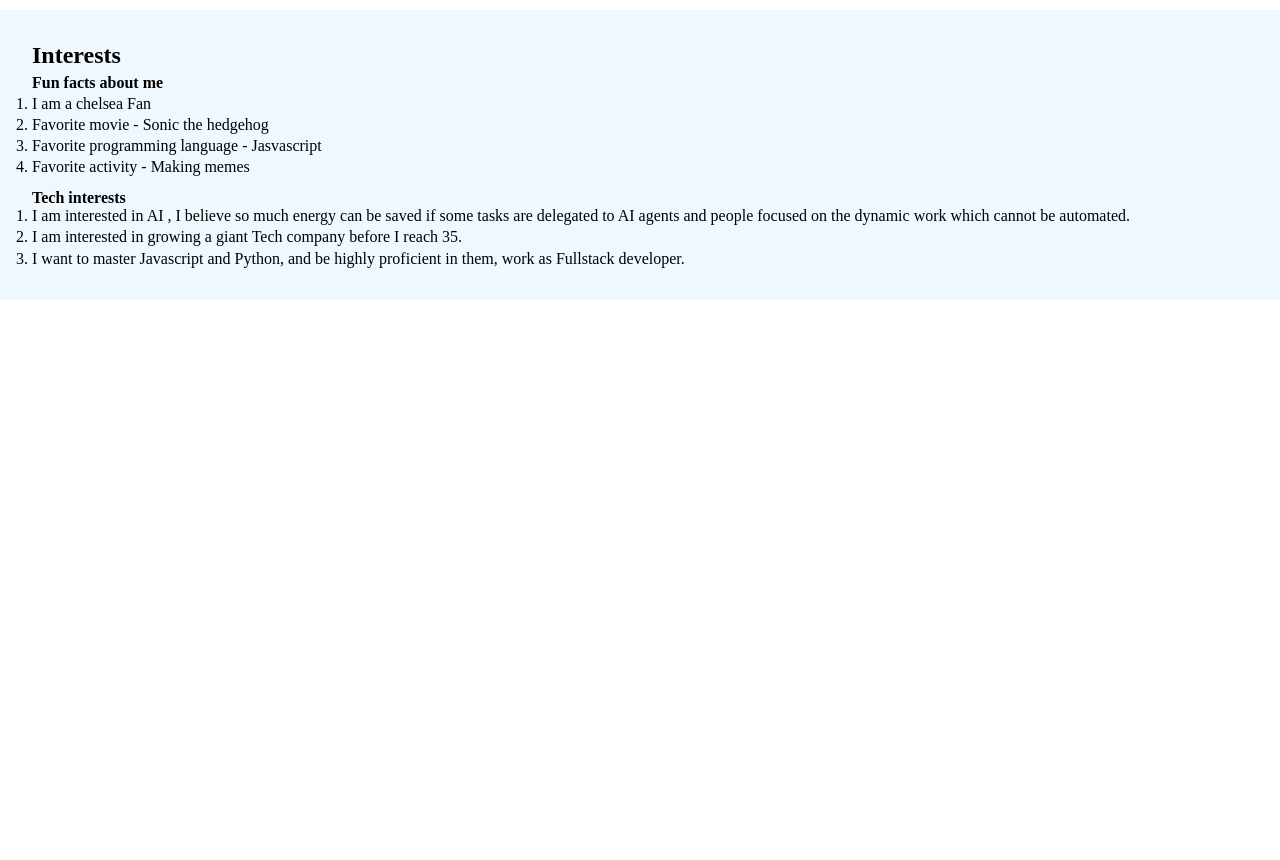
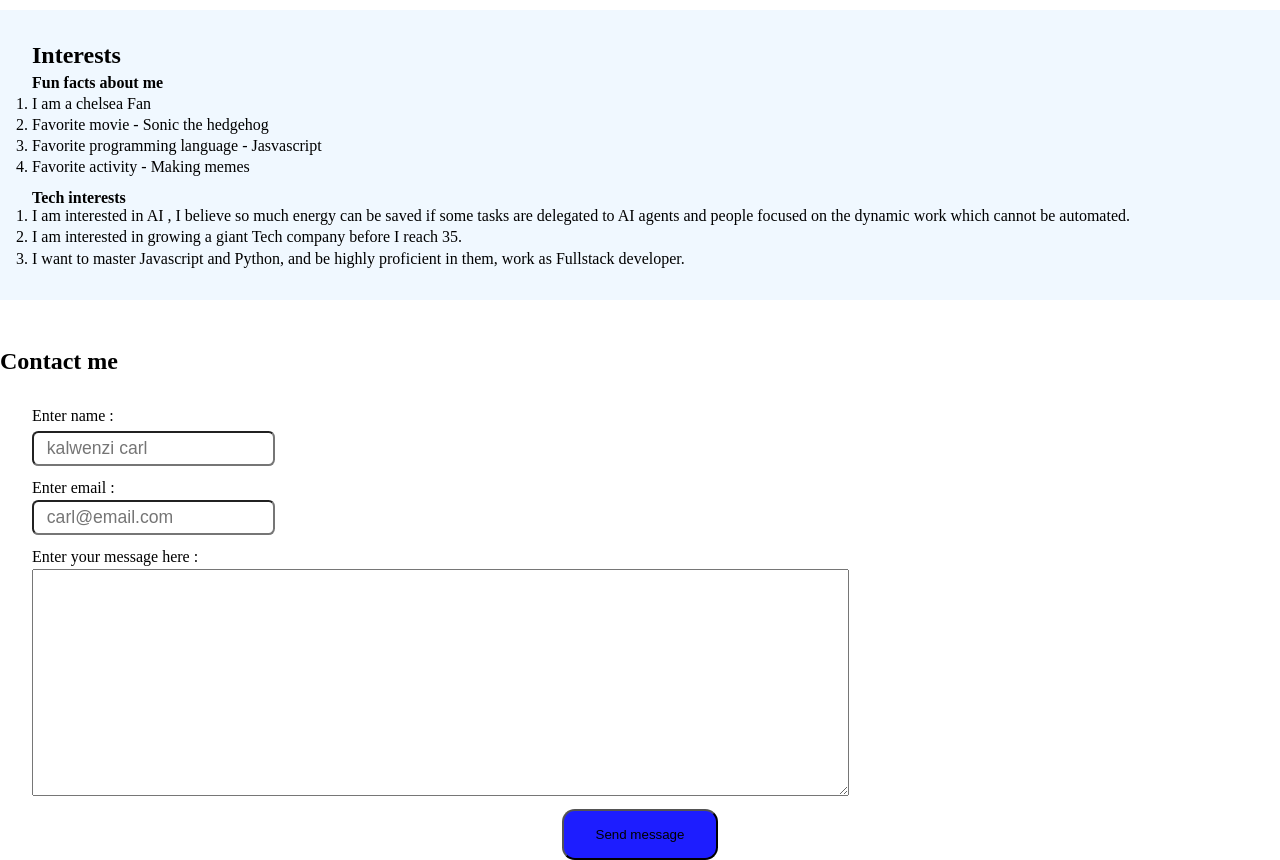
Before and after one commit to Captain-Carl-Larc/portifolio, a plain HTML site: page index.html in a window 1280 px wide. Shown: the part 2762-3622 px from the top of the page. Before the commit the page ends 3062 px from the top, so only its background shows below. Drawn offline with Linux system fonts and the light colour scheme.

Commit message:
contact form

```diff
--- a/index.html
+++ b/index.html
@@ -175,6 +175,28 @@
                 </ol>
             </div>
         </section>
+        <section id="contact">
+            <h2>
+                Contact me
+            </h2>
+            <div class="contact-form-cont">
+                <form action="">
+                    <div class="name">
+                        <label for="name">Enter name :</label>
+                        <input type="text" required placeholder="kalwenzi carl">
+                    </div>
+                    <div class="email">
+                        <label for="email">Enter email :</label>
+                        <input type="email" name="email" id="email" placeholder="carl@email.com" required>
+                    </div>
+                    <div class="message">
+                        <label for="message">Enter your message here :</label>
+                        <textarea name="message" id="message" rows="15" cols="100"></textarea>
+                    </div>
+                    <button type="submit">Send message</button>
+                </form>
+            </div>
+        </section>
     </main>
 
 </body>
--- a/styles.css
+++ b/styles.css
@@ -144,7 +144,47 @@ ol {
     padding-top: 0.8rem;
 }
 
-
+#contact{
+    margin-top: 3rem;
+}
+form{
+    display: flex;
+    flex-direction: column;
+    row-gap: 0.8rem;
+    padding-top: 2rem;
+}
+form div{
+    display: flex;
+    flex-direction: column;
+    max-width: 400px;
+    justify-content: center;
+    align-items: start;
+    padding-left: 2rem;
+    row-gap: 0.2rem;
+}
+form button{
+    background-color: rgba(0, 0, 255, 0.888);
+    padding: 1rem 2rem;
+    border-radius: 0.8rem;
+    offset: none;
+    margin: 0rem auto;
+}
+.name{
+    display: flex;
+    row-gap: 0.4rem;
+}
+input{
+    height: 2.2rem;
+    color: black;
+    padding-left: 0.8rem;
+    outline: none;
+    font-size: 1.1rem;
+    border-radius: 0.4rem;
+}
+.email label{
+    display: flex;
+    row-gap: 0.4rem;
+}
 @media (max-width: 480px) {
     nav{
         display: flex;
```
